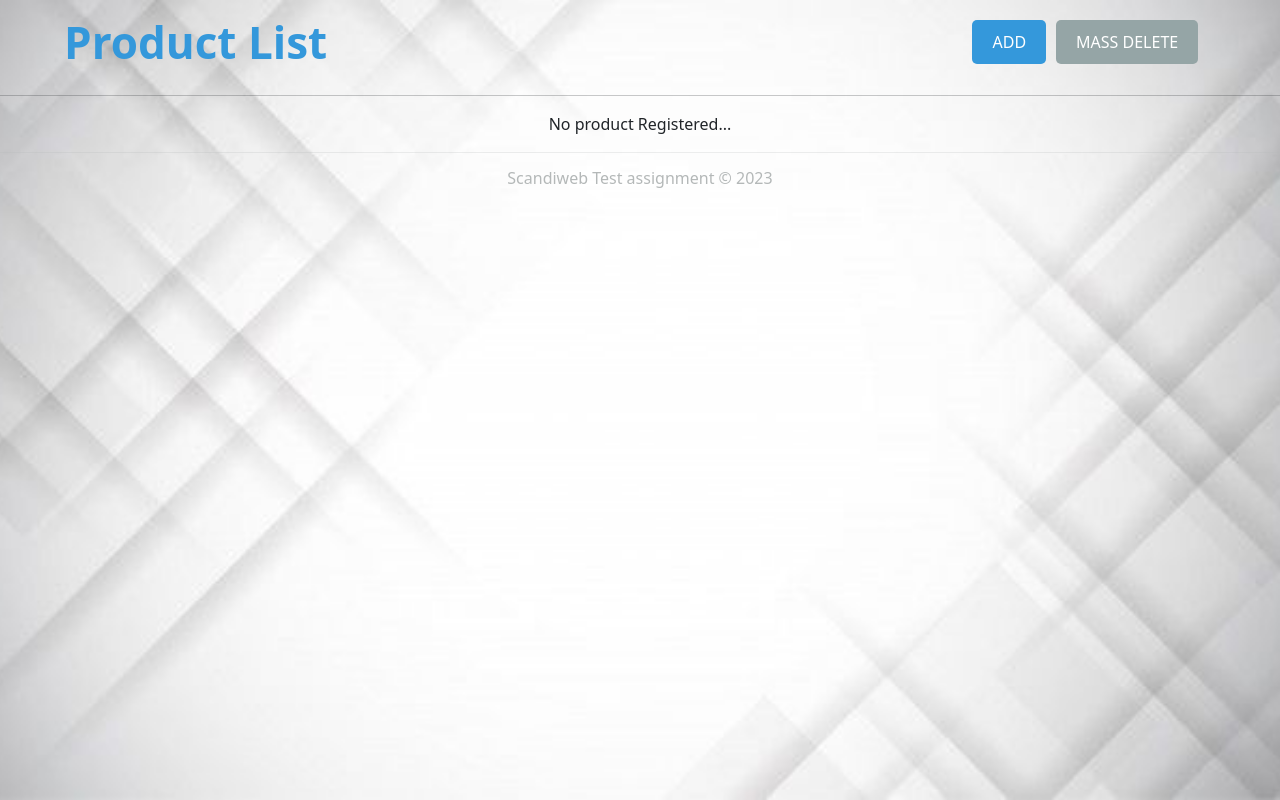
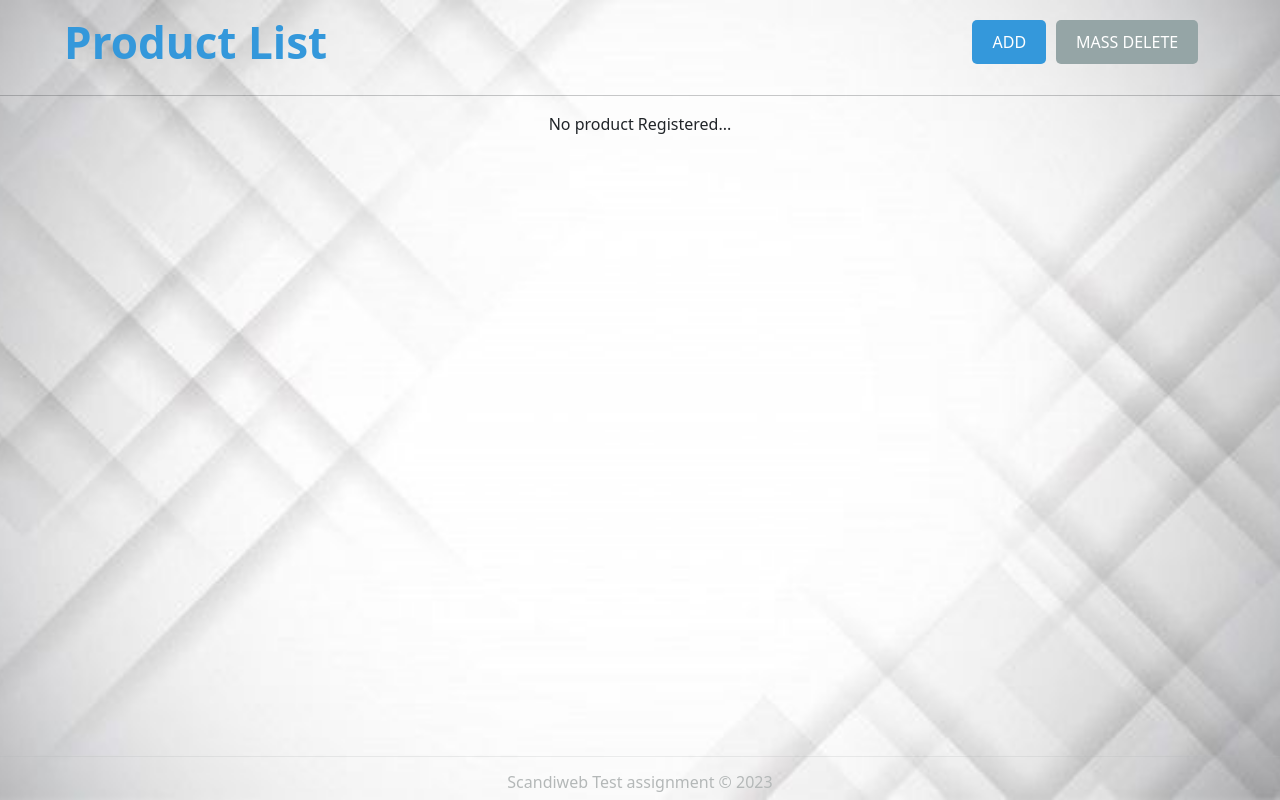
Before and after one commit to airtonvasconcelosjr/Store, a PHP site: page / in a window 1280 px wide. Run offline with PHP 8.4, Linux system fonts and the light colour scheme; data that the repository does not hold is empty.

Commit message:
Solving footer bug

```diff
--- a/style.css
+++ b/style.css
@@ -134,8 +134,10 @@ body {
 }
 
 .footer {
-  margin-top: auto;
-  margin-bottom: 0;
+  position: fixed;
+  bottom: 0;
+  left: 0;
+  width: 100%;
   text-align: center;
   font-size: 12px;
   color: var(--gray-color);
```
